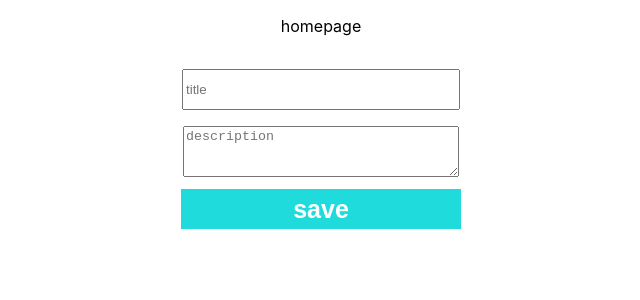
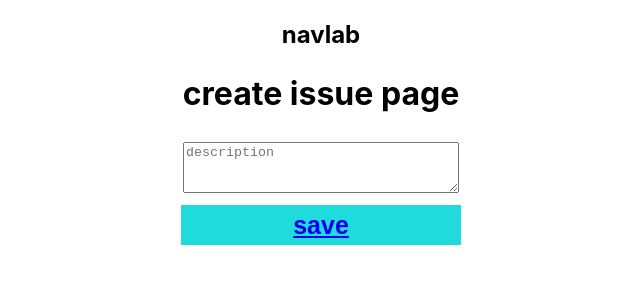
Before and after one commit to rajivravindrapathak/CRUD_Assignment, a React (Create React App) app: page / in a window 1280 px wide. Shown: the top 300 px of the page, without its empty margins (319-959 px from the left). Built offline with nearby package versions, Linux system fonts and the light colour scheme.

Commit message:
Add files via upload

```diff
--- a/src/App.js
+++ b/src/App.js
@@ -1,11 +1,11 @@
 import './App.css';
-import HomePage from './Components/HomePage';
+import AllRoutes from './Components/AllRoutes';
 
 function App() {
   return (
     <div className="App">
 
-     <HomePage />
+     <AllRoutes />
 
     </div>
   );
--- a/src/Components/AllRoutes.jsx
+++ b/src/Components/AllRoutes.jsx
@@ -2,16 +2,18 @@ import React from 'react'
 import { Route, Routes } from 'react-router-dom'
 import CreatenewissuePage from './CreatenewissuePage'
 import HomePage from './HomePage'
+import Navbar from './Navbar'
 
 const AllRoutes = () => {
 
 
     return (
         <>
-            {/* <HomePage />
+            <Navbar />
             <Routes>
-                <Route path='/homepage' element={<CreatenewissuePage />} />
-            </Routes> */}
+                <Route path='/homepage' element={<HomePage />}/>
+                <Route path='/' element={<CreatenewissuePage />} />
+            </Routes>
         </>
     )
 }
--- a/src/Components/CreatenewissuePage.jsx
+++ b/src/Components/CreatenewissuePage.jsx
@@ -1,19 +1,21 @@
 import React, { useState } from 'react'
-// import { Link } from 'react-router-dom'
+import { Link } from 'react-router-dom'
 
-const CreatenewissuePage = ({ handleAdd }) => {
+const CreatenewissuePage = () => {
 
     const [text, setText] = useState([])
+    console.log(text)
 
     return (
         <div className='container'>
-            <input type='text' placeholder='title' /><br />
+        <h1>create issue page</h1>
+            {/* <input type='text' placeholder='title'  /><br /> */}
             <textarea placeholder='description' onChange={(e) => {
                 setText(e.target.value)
             }} /><br />
             <button className='saveButton'
             onClick={() => {
-                handleAdd(text)
+                // handleAdd(text)
                 fetch("http://localhost:8080/tasks", {
                     method: "POST",
                     body: JSON.stringify({ title: text, purchased: false }),
@@ -21,8 +23,9 @@ const CreatenewissuePage = ({ handleAdd }) => {
                         "content-type": "application/json"
                     },
                 })
+                alert('hi')
              }}
-            >save</button>
+            > <Link to="/homepage" id='sav'>save</Link></button>
         </div>
     )
 }
--- a/src/Components/HomePage.jsx
+++ b/src/Components/HomePage.jsx
@@ -6,25 +6,26 @@ const HomePage = () => {
 
     const [todos, setTodos] = useState([])
 
-    const addTodo = (data) => {
-        const t = {
-            id: 1,
-            title: data,
-            status: false
-        }
-        setTodos([...todos, t])
-    }
+    // const addTodo = (data) => {
+    //     const t = {
+    //         id: 1,
+    //         title: data,
+    //         status: false
+    //     }
+    //     setTodos([...todos, t])
+    // }
 
     return (
         <div>
             <p>homepage</p>
             <div className="Divtodo">
                 { todos.map((e) => (
-                    <HomedetailPage todo={e} key={e.id}  />
-
+                    <HomedetailPage todo={e} key={e.id}  />,
+                    {/* <button>Edit</button>,
+                    <button>Delete</button> */}
                 ))}
             </div>
-            <CreatenewissuePage handleAdd={ addTodo } />
+
         </div>
     )
 }
--- a/src/Components/HomedetailPage.jsx
+++ b/src/Components/HomedetailPage.jsx
@@ -3,7 +3,7 @@ import React from 'react'
 const HomedetailPage = ({ todo }) => {
     return (
         <div>
-            {}
+            {todo.title}
             { todo.title }
         </div>
     )
--- /dev/null
+++ b/src/Components/Navbar.jsx
@@ -0,0 +1,11 @@
+import React from 'react'
+
+const Navbar = () => {
+    return (
+        <div>
+            <h2>navlab</h2>
+        </div>
+    )
+}
+
+export default Navbar
--- a/src/index.js
+++ b/src/index.js
@@ -13,3 +13,7 @@ root.render(
    </BrowserRouter>
   </React.StrictMode>
 );
+
+
+// https://www.notion.so/aman-vats-masai-school/Data-Structures-Algorithms-Recap-Part-1-512602a586be45fbbeb6bae920effdb9
+// https://cp.masaischool.com/assignments/524/pi/1/solve#description
```
